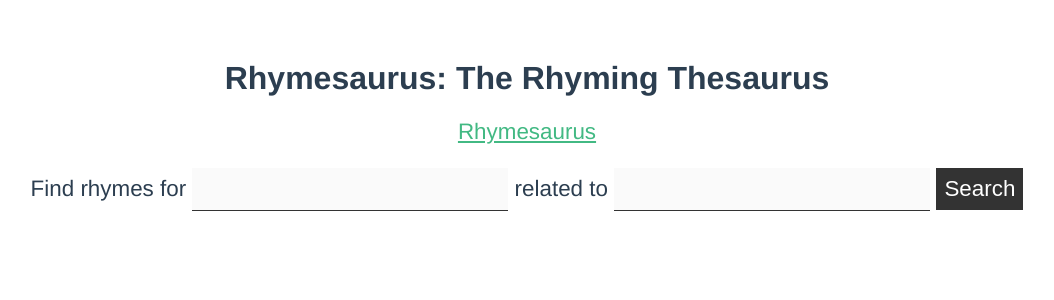
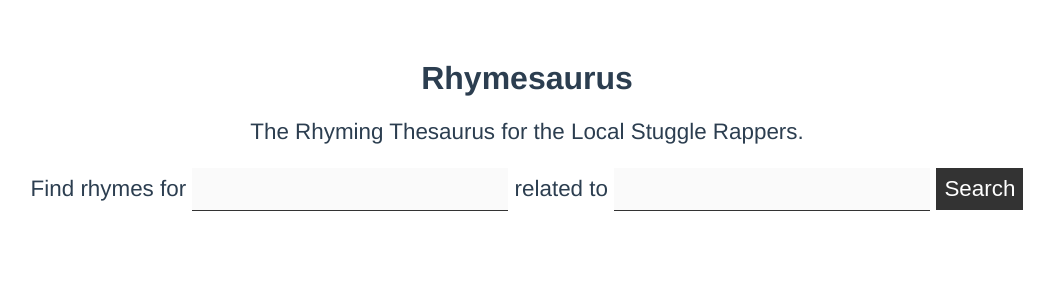
Before and after one commit to Grantcz/Bar-Builder, a Vue app: page /#/ in a window 1280 px wide. Shown: the top 300 px of the page, without its empty margins (113-1167 px from the left). Built offline with nearby package versions, Linux system fonts and the light colour scheme.

Commit message:
style changes

```diff
--- a/index.html
+++ b/index.html
@@ -2,7 +2,7 @@
 <html>
   <head>
     <meta charset="utf-8">
-    <title>Rhymesaurus: The Rhyming Thesaurus</title>
+    <title>Rhymesaurus: Not a Dinosaur.</title>
   </head>
   <body>
     <div id="app"></div>
--- a/src/App.vue
+++ b/src/App.vue
@@ -1,6 +1,6 @@
 <template>
   <div id="app">
-    <h1>Rhymesaurus: The Rhyming Thesaurus</h1>
+    <h1>Rhymesaurus</h1>
     <router-view/>
   </div>
 </template>
--- a/src/components/Rhymesaurus.vue
+++ b/src/components/Rhymesaurus.vue
@@ -1,7 +1,8 @@
 <template>
   <div class="rhymesaurus">
     <p>
-      <router-link v-bind:to="{ name: 'Rhymesaurus' }">Rhymesaurus</router-link>
+      <router-link v-bind:to="{ name: 'Rhymesaurus' }"></router-link>
+      The Rhyming Thesaurus for the Local Stuggle Rappers.
     </p>
     <form v-on:submit.prevent="findWords">
       <p>Find rhymes for <input type="text" v-model="rhyme"> related to <input type="text" v-model="phrase"> <button type="submit">Search</button></p>
```
